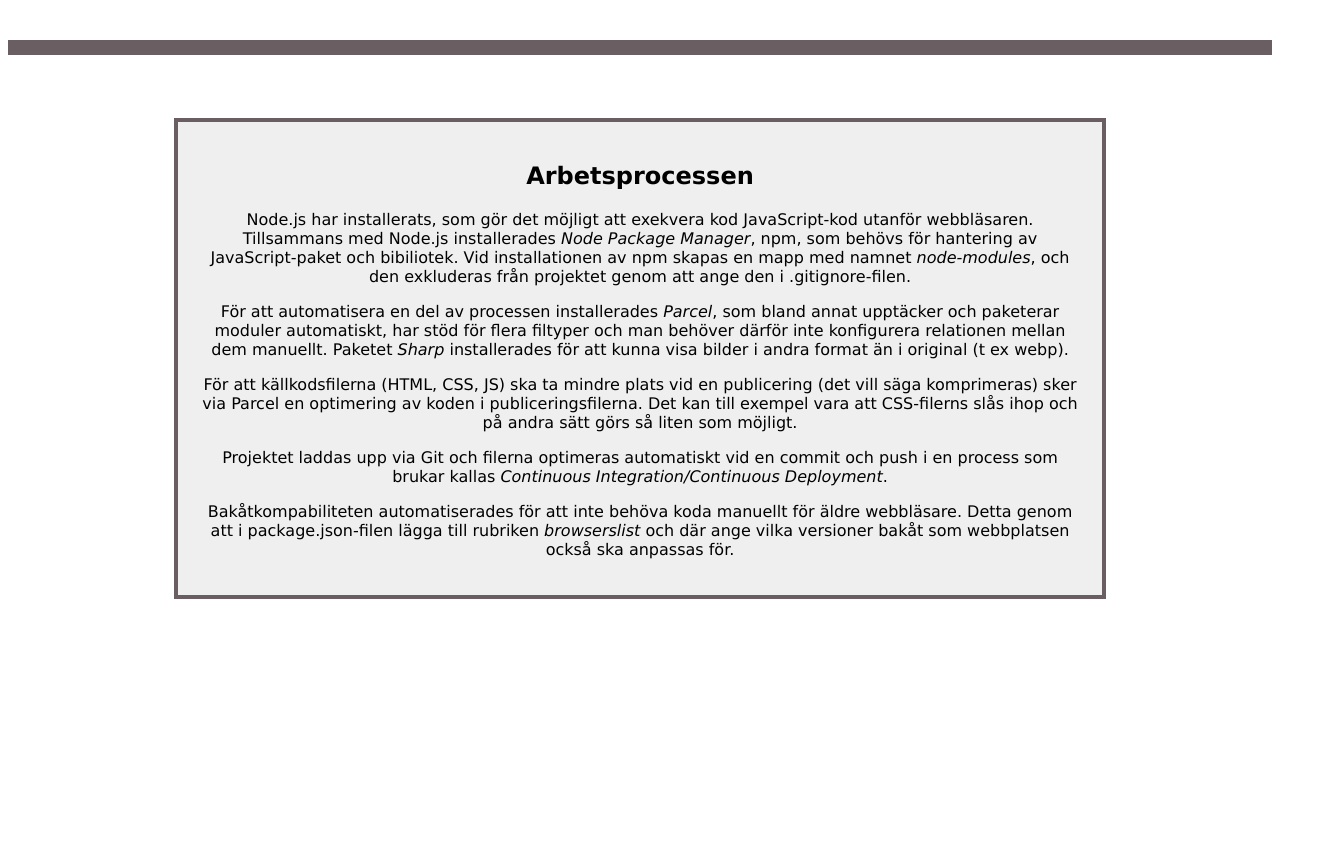
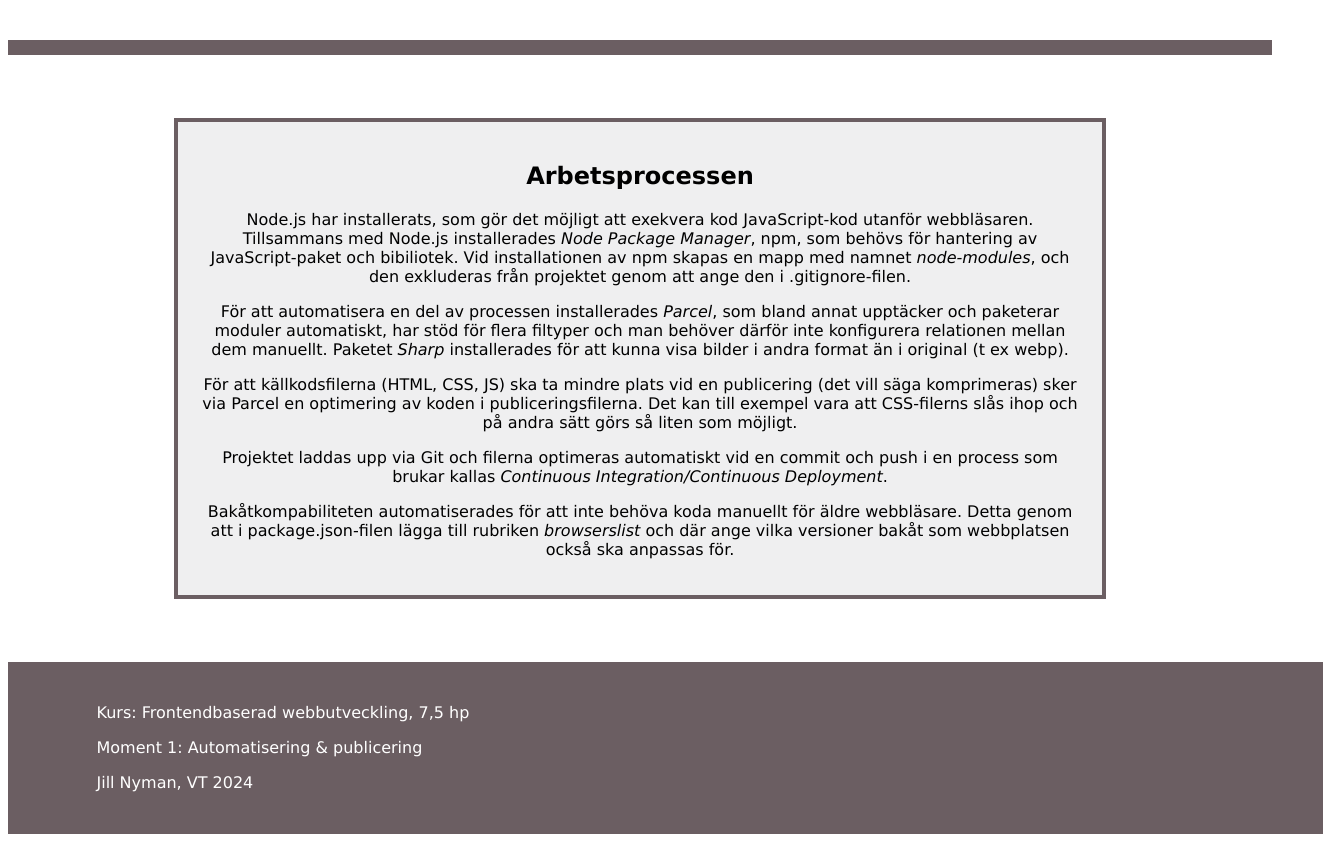
Before and after one commit to JillNyman/Frontend--Moment1, a website built with Parcel: page src/about.html in a window 1280 px wide. Shown: the part 193-1035 px from the top of the page, 1323 px wide, since content can reach past the window. Before the commit the page ends 800 px from the top, so only its background shows below. Built offline with nearby package versions, Linux system fonts and the light colour scheme; no server answers.

Commit message:
Lade till footer

```diff
--- a/src/about.html
+++ b/src/about.html
@@ -53,5 +53,12 @@
         Detta genom att i package.json-filen lägga till rubriken <i>browserslist</i> och där ange vilka
         versioner bakåt som webbplatsen också ska anpassas för.</p>
     </section>
+
+    <footer>
+      <p>Kurs: Frontendbaserad webbutveckling, 7,5 hp</p>
+      <p>Moment 1: Automatisering & publicering</p>
+      <p>Jill Nyman, VT 2024</p>
+
+    </footer>
 </body>
 </html>
```
Also changed, not shown: src/css/main.css (+1 -18 lines), src/pictures.html (+7 -0 lines), src/schedule.html (+6 -0 lines).
